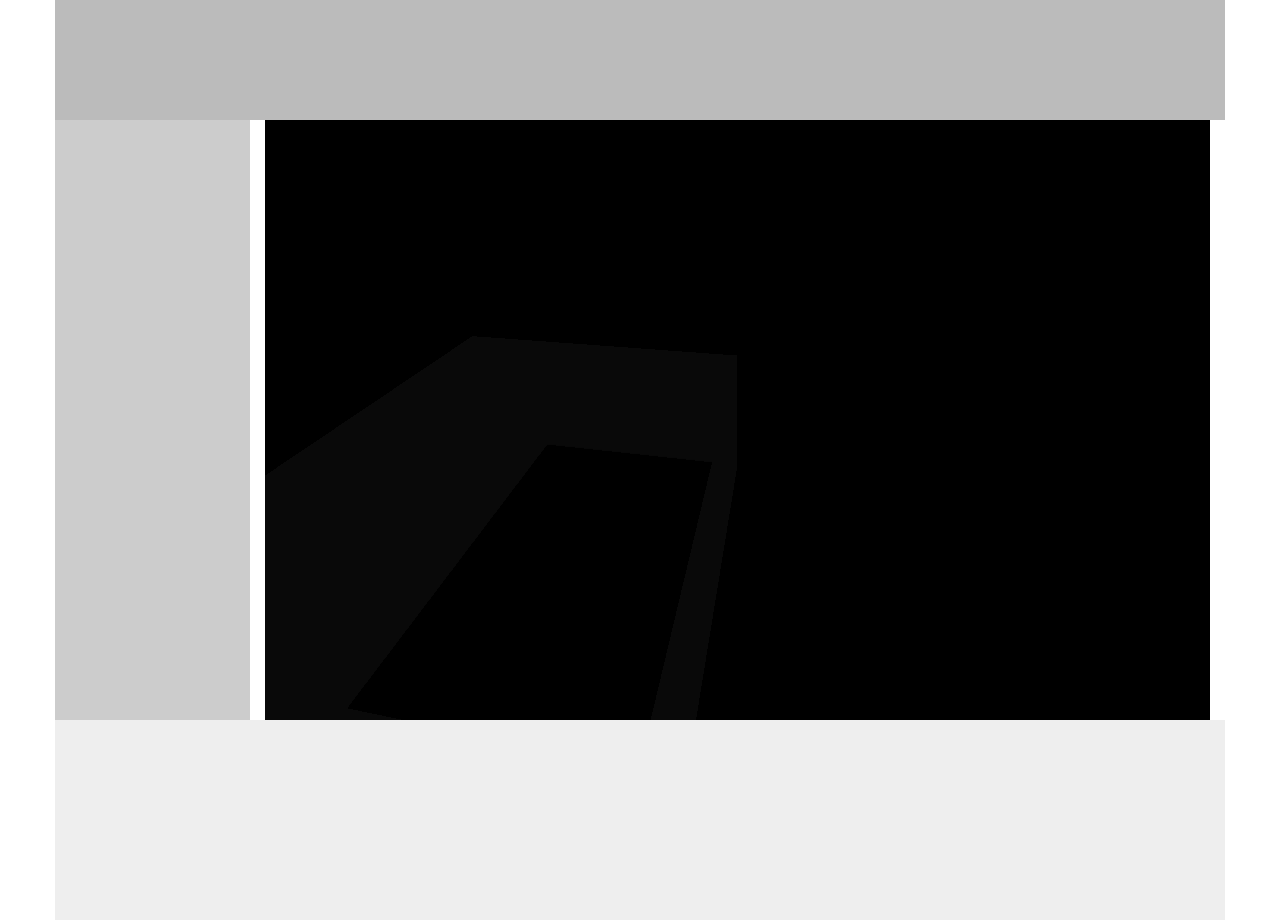
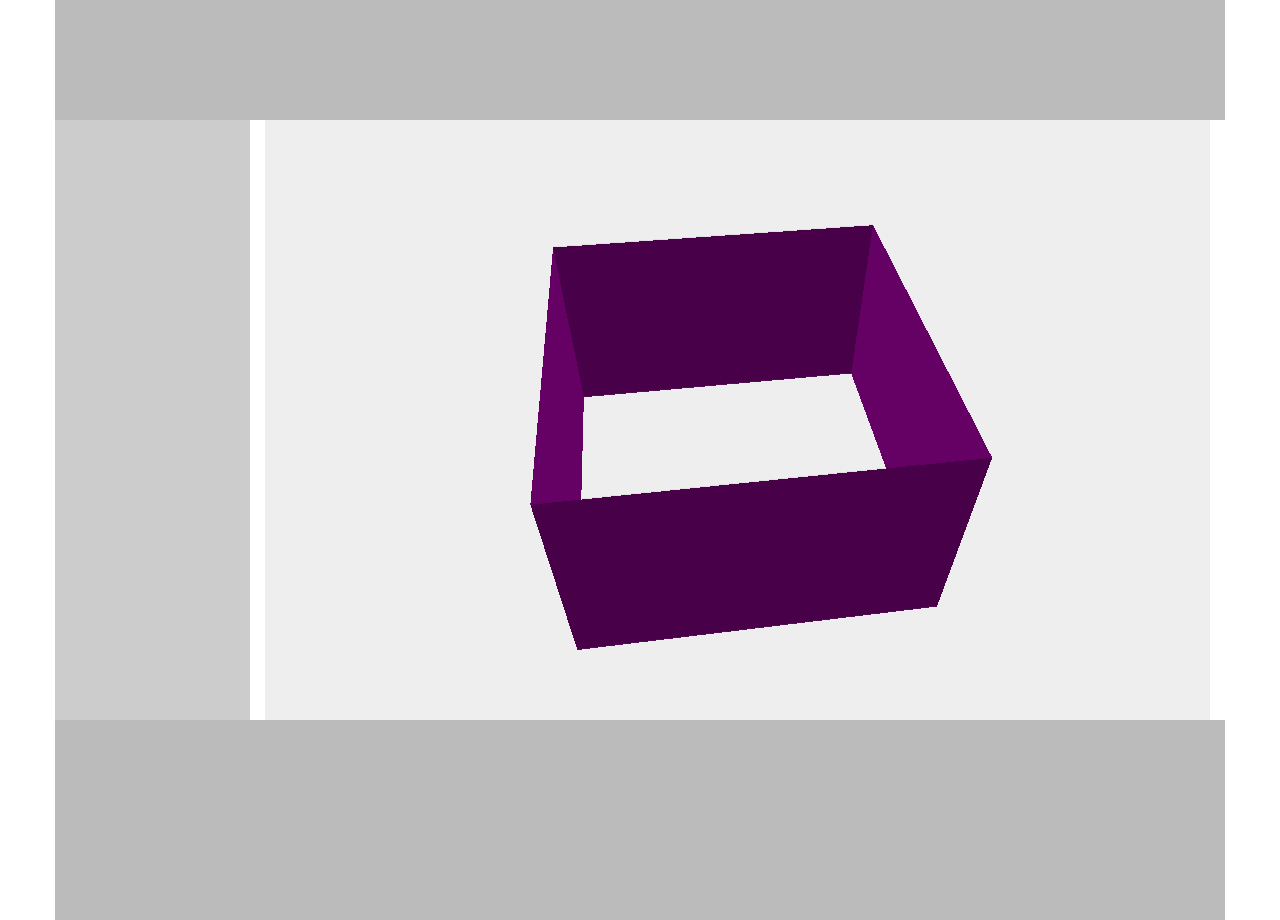
Before and after one commit to jorellalicki/aSim, a website: page app/index.html in a window 1280 px wide. Drawn offline with nearby package versions, Linux system fonts and the light colour scheme.

Commit message:
much better room

```diff
--- a/app/main.css
+++ b/app/main.css
@@ -10,6 +10,6 @@
   height:600px;
 }
 .footer{
-  background-color:#eee;
+  background-color:#bbb;
   height:200px;
 }
--- a/app/objects/Room.js
+++ b/app/objects/Room.js
@@ -38,11 +38,16 @@ var Room = function(){
   }
 
   // Converts to Three.js scene
-  function toThree(){
+  function toThree(params){
+    params = params || {};
+    params.centerOn = params.centerOn || {x: 0,y: 0};
+    params.cameraRadius = params.cameraRadius || 10;
+    params.cameraHeight = params.cameraHeight || properties.wallHeight * 4;
+
     var width = $(".viewer").width();
     var height = $(".viewer").height();
     var scene = new THREE.Scene();
-		var camera = new THREE.PerspectiveCamera( 90, width/height, 0.1, 1000 );
+		var camera = new THREE.PerspectiveCamera( 45, width/height, 0.1, 1000 );
     var roomObjects = new THREE.Object3D();
 
 		var renderer = new THREE.WebGLRenderer();
@@ -54,21 +59,31 @@ var Room = function(){
       roomObjects.add(mesh);
     }
 
-    scene.add( new THREE.AmbientLight(0x333333) );
+    // scene.add( new THREE.AmbientLight(0x333333) );
 
-    var light = new THREE.PointLight(0xffffff, 6, 40);
-    light.position.set(20, 20, 20);
-    scene.add(light);
+    var directionalLight = new THREE.DirectionalLight( 0xffffff, 0.5 );
+    directionalLight.position.set( -.5, -1, .5 );
+    scene.add( directionalLight );
 
-		camera.position.z = 5;
+		camera.position.z = params.cameraHeight;
 
     scene.add(roomObjects);
 
+    renderer.setClearColor( 0xeeeeee, 1);
+    var cameraCenter = new THREE.Vector3(params.centerOn.x,params.centerOn.y,0);
+    console.log(params.centerOn, cameraCenter.x, cameraCenter.y);
+    camera.up = new THREE.Vector3(0,0,1);
+    var t = 0;
 		var render = function () {
+      t++;
 			requestAnimationFrame( render );
 
-			roomObjects.rotation.x = 2 * Math.PI / -8;
-			roomObjects.rotation.z += 0.01;
+      camera.position.set(cameraCenter.x + Math.cos(t/100) * params.cameraRadius,
+                          cameraCenter.y + Math.sin(t/100) * params.cameraRadius,
+                          cameraCenter.z + params.cameraHeight);
+
+
+      camera.lookAt(cameraCenter);
 
 			renderer.render(scene, camera);
 		};
--- a/app/objects/Wall.js
+++ b/app/objects/Wall.js
@@ -60,7 +60,7 @@ var Wall = function(params){
 
     // create three.js object
     var geometry = new THREE.BoxGeometry( ex - sx, ey - sy , roomProps.wallHeight );
-		var material = new THREE.MeshLambertMaterial( { color: 0x888888 } );
+		var material = new THREE.MeshLambertMaterial( { color: 0xff00ff } );
     var cube = new THREE.Mesh( geometry, material );
     cube.position.set((sx + ex)/2,(sy + ey)/2,0);
 		return cube;
--- a/app/script.js
+++ b/app/script.js
@@ -7,6 +7,10 @@ $(window).ready(function(){
   room.add(new Wall({ sx:4 , sy:4, ex: 0, ey:4 }));
   room.add(new Wall({ sx:0 , sy:4, ex: 0, ey:0 }));
 
-  room.toThree();
+  room.toThree({
+    centerOn: {x: 2,y: 2},
+    cameraRadius: 6,
+    cameraHeight: 6
+  });
 
 });
```
